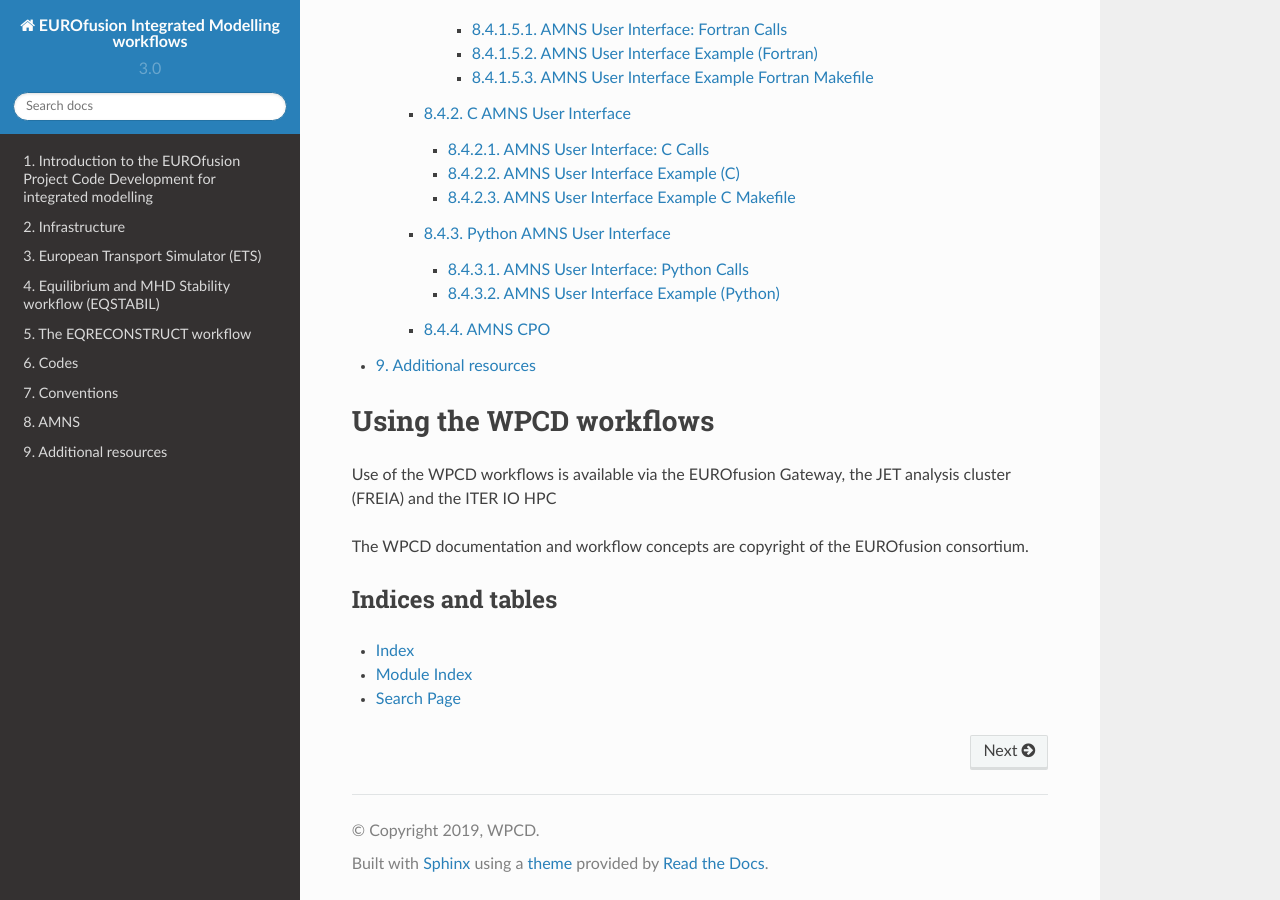
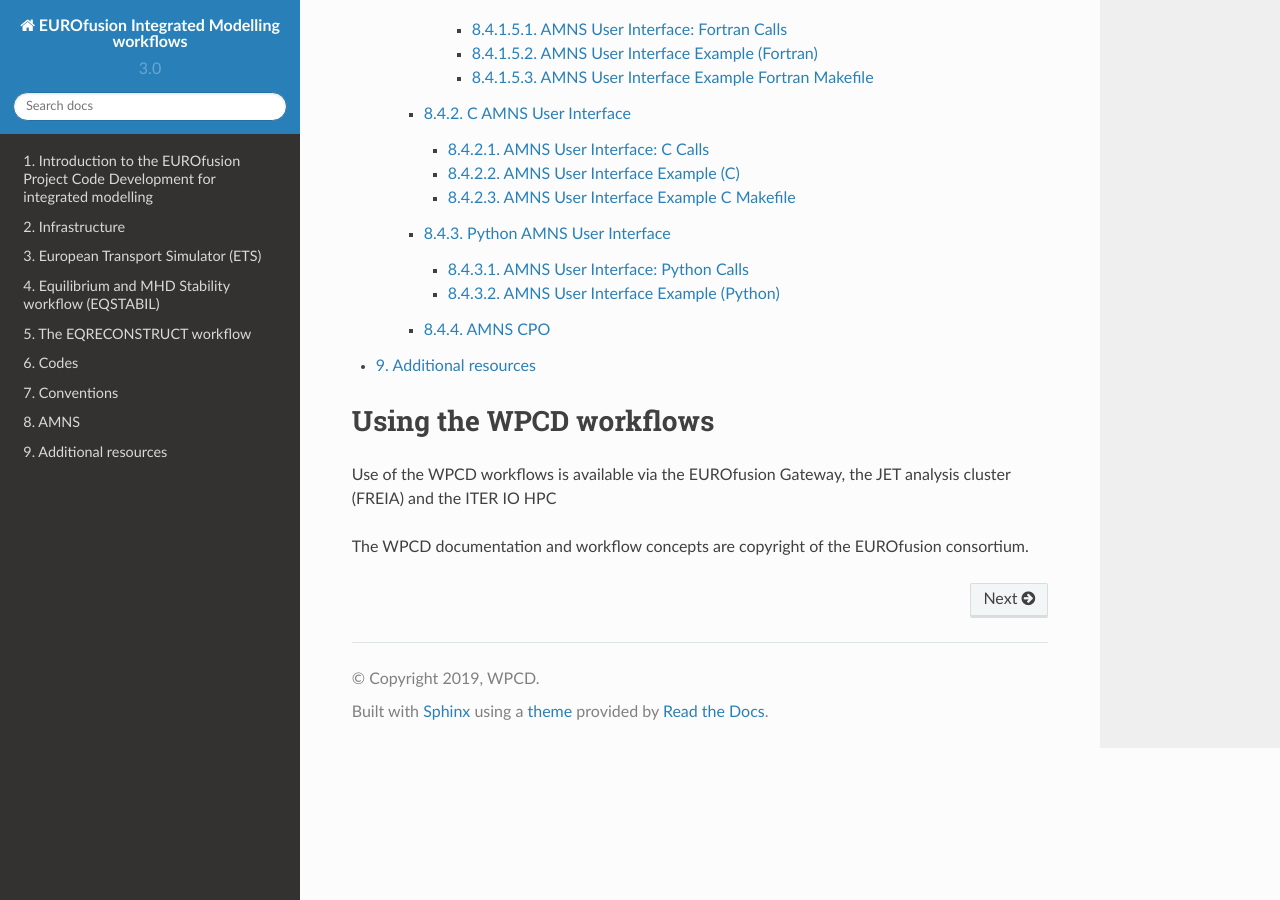
Before and after one commit to WPCD-Workflows/documentation, a Sphinx documentation site: the page built from source/index.rst, in a window 1280 px wide and 900 px high, scrolled down 8243 px. Built offline with Sphinx 7.4.7 and the Read the Docs theme 2.0.0, drawn with Linux system fonts in a browser that asks for light colours.

Commit message:
Hide unused indices and tables

```diff
--- a/source/index.rst
+++ b/source/index.rst
@@ -36,10 +36,10 @@ The WPCD documentation and workflow concepts are copyright of the
 EUROfusion consortium.
 
 
-====================
- Indices and tables
-====================
+.. ====================
+   Indices and tables
+   ====================
 
-* :ref:`genindex`
-* :ref:`modindex`
-* :ref:`search`
+   * :ref:`genindex`
+   * :ref:`modindex`
+   * :ref:`search`
```
